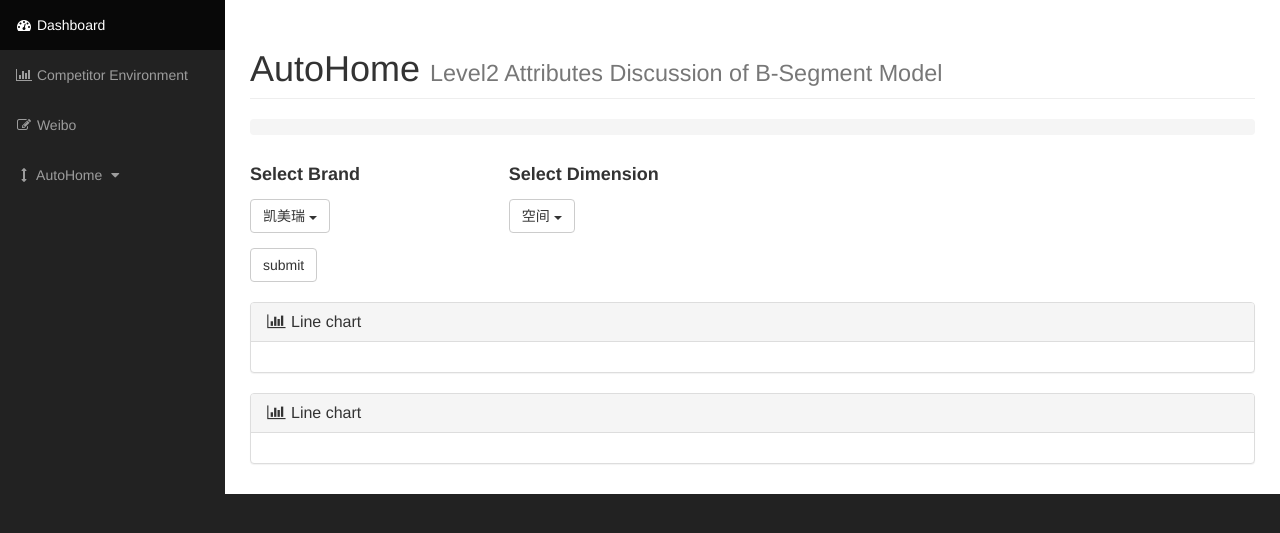
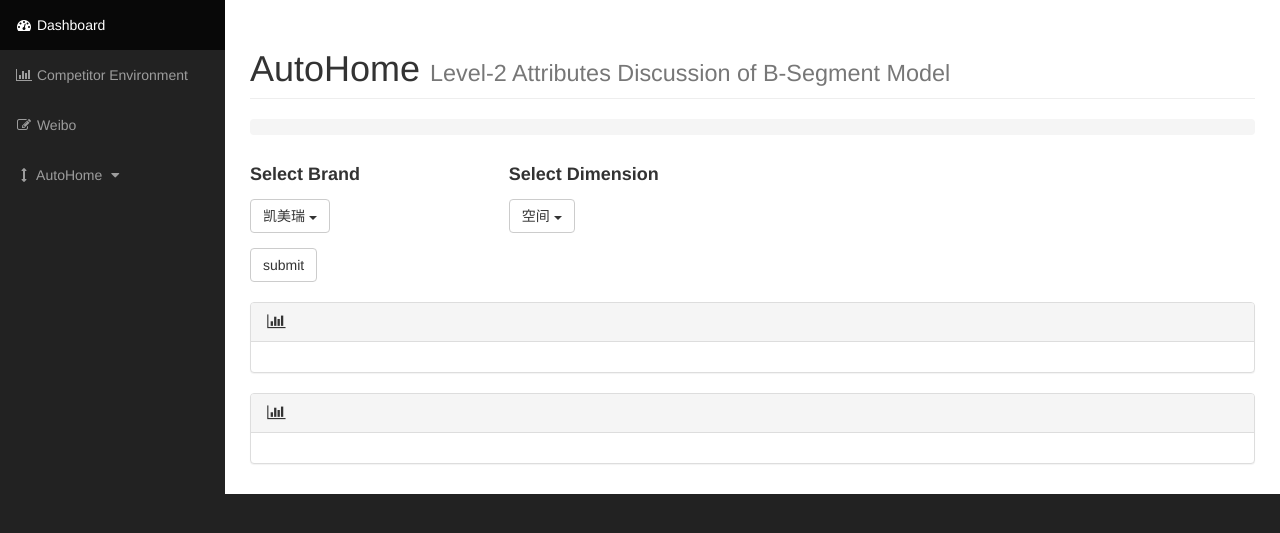
Before and after one commit to dtc-auto/Django_web, a Django app: page /level2Page in a window 1280 px wide. Shown: the part 51-584 px from the top of the page. Run offline with Django 3.2, Linux system fonts and the light colour scheme; some libraries are stand-ins or nearby versions.

Commit message:
change template

```diff
--- a/autohome_pages/templates/base.html
+++ b/autohome_pages/templates/base.html
@@ -67,7 +67,7 @@
           <div class="col-lg-12">
             <div class="panel panel-default">
               <div class="panel-heading">
-                <h3 class="panel-title"><i class="fa fa-bar-chart-o fa-fw"></i> Line chart</h3>
+                <h3 class="panel-title"><i class="fa fa-bar-chart-o fa-fw"></i></h3>
             </div>
             <div class="panel-body">
                 <div id="up"></div>
@@ -81,7 +81,7 @@
           <div class="col-lg-12">
             <div class="panel panel-default">
               <div class="panel-heading">
-                <h3 class="panel-title"><i class="fa fa-bar-chart-o fa-fw"></i> Line chart</h3>
+                <h3 class="panel-title"><i class="fa fa-bar-chart-o fa-fw"></i></h3>
             </div>
             <div class="panel-body">
                 <div id="down"></div>
--- a/autohome_pages/templates/index.html
+++ b/autohome_pages/templates/index.html
@@ -44,7 +44,7 @@
                 <button type="button" class="navbar-toggle collapsed" data-toggle="collapse" data-target="#bs-example-navbar-collapse-1">
                     <span class="sr-only">Toggle navigation</span> Menu <i class="fa fa-bars"></i>
                 </button>
-                <a class="navbar-brand page-scroll" href="{% url 'index' %}">Detecon-Auto</a>
+                <a class="navbar-brand page-scroll" href="{% url 'index' %}"> DETECON Big Data </a>
             </div>
 
             <!-- Collect the nav links, forms, and other content for toggling -->
@@ -69,7 +69,7 @@
     <header>
         <div class="header-content">
             <div class="header-content-inner">
-                <h1 id="homeHeading">Data Analysis Platform</h1>
+                <h1 id="homeHeading">Datadriven, Infinite innovation </h1>
                 <hr>
                 <h4>We collect data from various sources to help you to analyze your brand from different aspects</h4>
                 <a href="{% url 'dashboard' %}" class="btn btn-primary btn-xl page-scroll">Find Out More</a>
--- a/autohome_pages/templates/level2.html
+++ b/autohome_pages/templates/level2.html
@@ -1,7 +1,7 @@
 {% extends 'base.html' %}
 
 {% block title %}level Two Index Evaluation{% endblock %}
-{% block chart_title %}Level2 Attributes Discussion of B-Segment Model{% endblock%}
+{% block chart_title %}Level-2 Attributes Discussion of B-Segment Model{% endblock%}
 {% block cartype %}
     {% include 'choosecar.html' %}
 {% endblock%}
```
